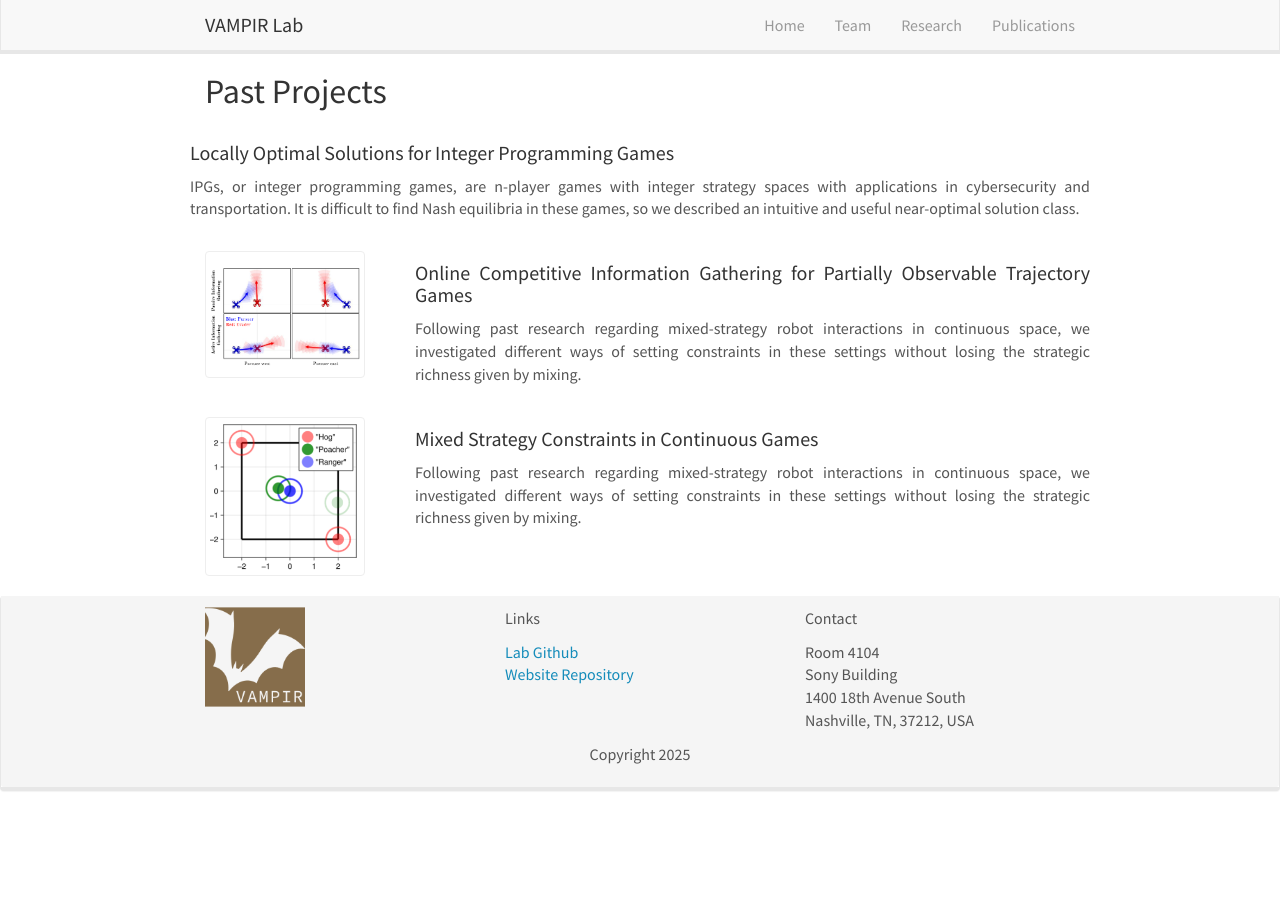
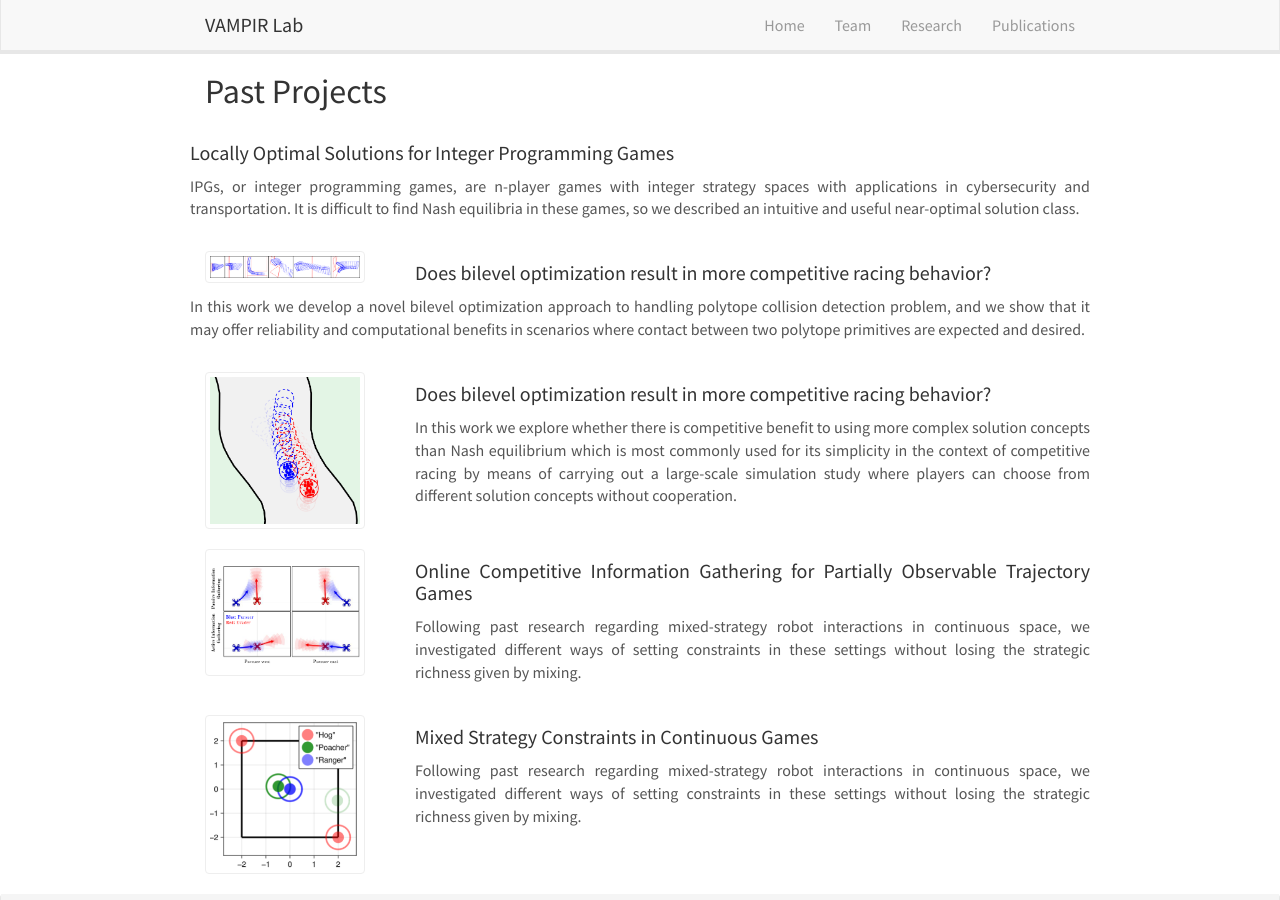
Before and after one commit to VAMPIR-Lab/vampir-lab.github.io, a Jekyll site: the page built from _pages/research/index.html, in a window 1280 px wide and 900 px high, scrolled down 325 px. Built offline with Jekyll 4.4.1, drawn with Linux system fonts in a browser that asks for light colours; nearby versions of some CDN libraries; before the commit the page ends 1138 px from its top, so only the background shows below that.

Commit message:
Add collision and racing papers, update andrew.md

```diff
--- /dev/null
+++ b/_pages/research/_posts/2025-05-01-collision.md
@@ -0,0 +1,32 @@
+---
+layout: project
+category: past-projects
+title: Does bilevel optimization result in more competitive racing behavior?
+arxiv: https://arxiv.org/abs/2501.13201
+authors: Andrew Cinar, Yue Zhao, Forrest Laine
+image: collision.png
+venue: ICRA2025
+permalink: 'projects/collision'
+date: 2025-05-01
+abstract: "Two-vehicle racing is natural example of a com-
+petitive dynamic game. As with most dynamic games, there
+are many ways in which the underlying solution concept
+can be structured, resulting in different equilibrium concepts.
+The assumed solution concept influences the behaviors of two
+interacting players in racing. For example, blocking behavior
+emerges naturally in leader-follower play, but to achieve this
+in Nash play the costs would have to be chosen specifically to
+trigger this behavior. In this work, we develop a novel model for
+competitive two-player vehicle racing, represented as an equi-
+librium problem, complete with simplified aerodynamic drag
+and drafting effects, as well as position-dependent collision-
+avoidance responsibility. We use our model to explore how
+different solution concepts affect competitiveness. We develop
+a solution for bilevel optimization problems, enabling a large-
+scale empirical study comparing bilevel strategies (either as
+leader or follower), Nash equilibrium strategy and a single-
+player constant velocity baseline. We find the choice of strategies
+significantly affects competitive performance and safety."
+---
+
+In this work we develop a novel bilevel optimization approach to handling polytope collision detection problem, and we show that it may offer reliability and computational benefits in scenarios where contact between two polytope primitives are expected and desired.
--- /dev/null
+++ b/_pages/research/_posts/2025-05-01-racing.md
@@ -0,0 +1,32 @@
+---
+layout: project
+category: past-projects
+title: Does bilevel optimization result in more competitive racing behavior?
+arxiv: https://arxiv.org/abs/2402.09548
+authors: Andrew Cinar and Forrest Laine
+image: racing.png
+venue: ICRA2025
+permalink: 'projects/racing'
+date: 2025-05-01
+abstract: "Collision detection is a critical functionality for
+robotics. The degree to which objects collide cannot be repre-
+sented as a continuously differentiable function for any shapes
+other than spheres. This paper proposes a framework for
+handling collision detection between polyhedral shapes. We
+frame the signed distance between two polyhedral bodies as
+the optimal value of a convex optimization, and consider
+constraining the signed distance in a bilevel optimization
+problem. To avoid relying on specialized bilevel solvers, our
+method exploits the fact that the signed distance is the minimal
+point of a convex region related to the two bodies. Our
+method enumerates the values obtained at all extreme points
+of this region and lists them as constraints in the higher-level
+problem. We compare our formulation to existing methods in
+terms of reliability and speed when solved using the same
+mixed complementarity problem solver. We demonstrate that
+our approach more reliably solves difficult collision detection
+problems with multiple obstacles than other methods, and is
+faster than existing methods in some cases."
+---
+
+In this work we explore whether there is competitive benefit to using more complex solution concepts than Nash equilibrium which is most commonly used for its simplicity in the context of competitive racing by means of carrying out a large-scale simulation study where players can choose from different solution concepts without cooperation.
```
Also changed, not shown: _pages/team/_posts/2023-03-01-andrew.md (+8 -7 lines), images/projects/collision.png (added), images/projects/racing.png (added).
